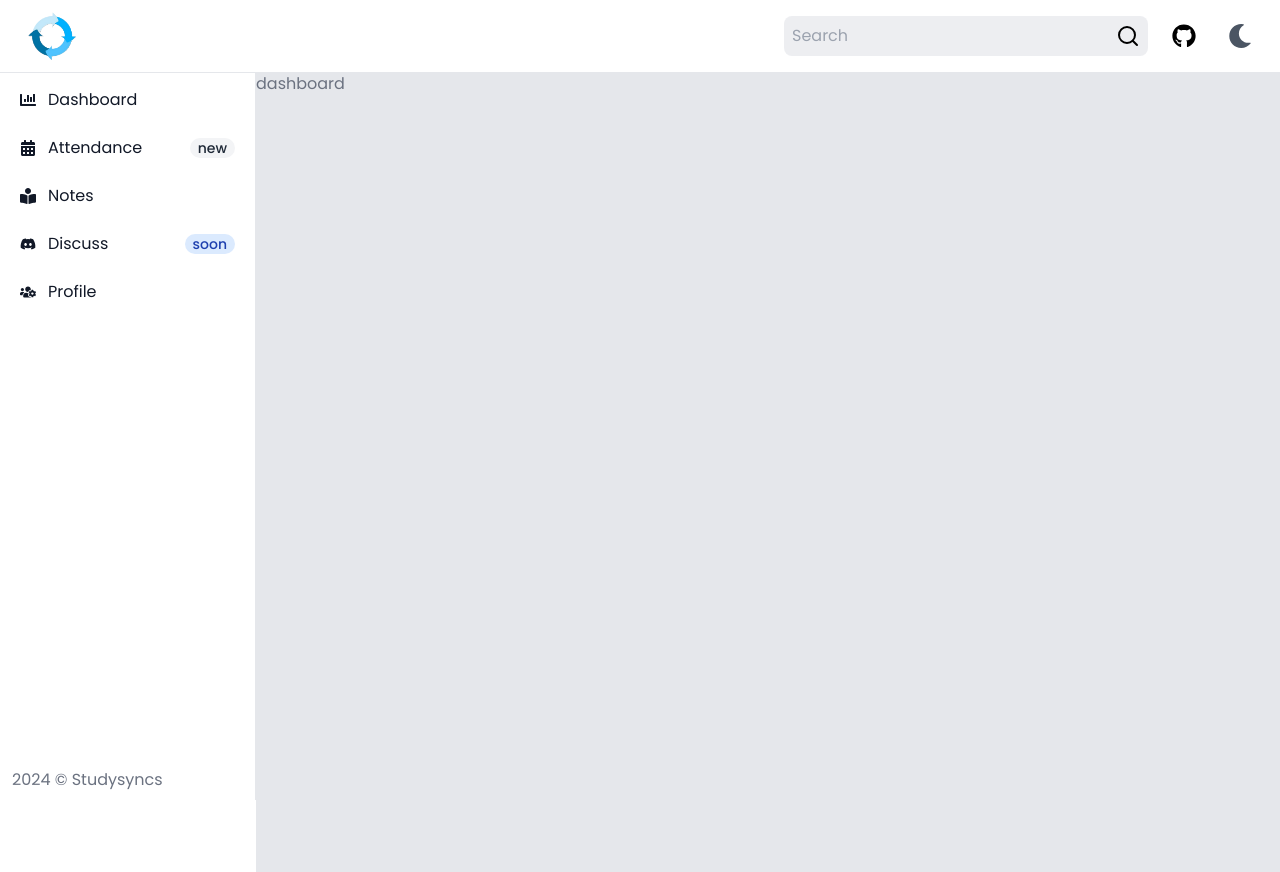
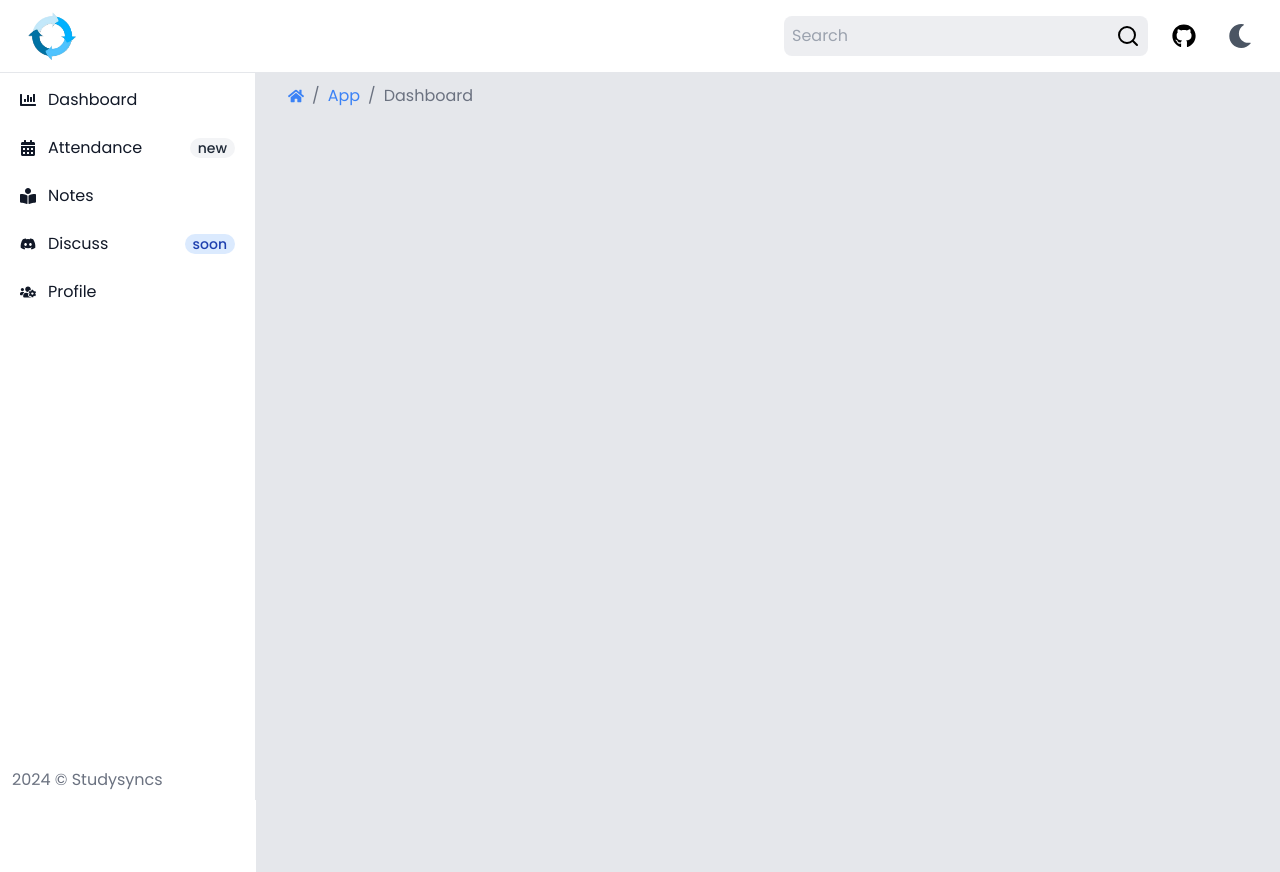
Before and after one commit to Vasudevshetty/studysyncs-v2, a React (Vite) app in the folder client/: page /app/dashboard in a window 1280 px wide. Built offline with nearby package versions, Linux system fonts and the light colour scheme.

Commit message:
Completed designing breadcrumbs and the page not found page for now, Should start with the dashboard by today.

```diff
--- /dev/null
+++ b/client/src/components/App/Breadcrumb.jsx
@@ -0,0 +1,36 @@
+import { FaHome } from "react-icons/fa";
+import { Link, useLocation } from "react-router-dom";
+
+function Breadcrumb() {
+  const location = useLocation();
+  const paths = location.pathname.split("/").filter((path) => path);
+
+  return (
+    <nav className="pl-8 py-3 w-full">
+      <ol className="flex items-center">
+        <li>
+          <Link to="/" className="text-blue-500">
+            <FaHome />
+          </Link>
+        </li>
+        {paths.map((path, index) => {
+          const to = `/${paths.slice(0, index + 1).join("/")}`;
+          return (
+            <li key={index}>
+              <span className="mx-2">/</span>
+              {index == paths.length - 1 ? (
+                <span className="capitalize">{path}</span>
+              ) : (
+                <Link to={to} className="text-blue-500 capitalize">
+                  {path}
+                </Link>
+              )}
+            </li>
+          );
+        })}
+      </ol>
+    </nav>
+  );
+}
+
+export default Breadcrumb;
--- a/client/src/components/App/Dashboard.jsx
+++ b/client/src/components/App/Dashboard.jsx
@@ -1,5 +1,5 @@
 function Dashboard() {
-  return <div>dashboard</div>;
+  return <section></section>;
 }
 
 export default Dashboard;
--- a/client/src/components/App/Navbar.jsx
+++ b/client/src/components/App/Navbar.jsx
@@ -17,7 +17,7 @@ function Navbar({ toggleSidebar }) {
           <HiOutlineMenuAlt2 className="text-2xl" />
         </button>
         <Link to="/app/dashboard" className="focus:outline-none">
-          <img src="/syncs.png" alt="logo" className="h-12 w-fit ml-2" />
+          <img src="/syncs.png" alt="logo" className="h-12 w-fit ml-2 max-sm:h-10" />
         </Link>
       </div>
       <div className="flex items-center gap-1 sm:gap-3">
--- a/client/src/pages/AppLayout.jsx
+++ b/client/src/pages/AppLayout.jsx
@@ -1,3 +1,4 @@
+import Breadcrumb from "@/components/App/Breadcrumb";
 import Navbar from "@/components/App/Navbar";
 import Sidebar from "@/components/App/Sidebar";
 import { useState } from "react";
@@ -14,6 +15,7 @@ function AppLayout() {
         setIsSidebarOpen={setIsSidebarOpen}
       />
       <main className="mt-[4.5rem] h-full sm:ml-64 text-gray-500 translate-all duration-300 dark:bg-gray-800 bg-gray-200">
+        <Breadcrumb />
         <Outlet />
       </main>
     </main>
--- a/client/src/pages/PageNotFound.jsx
+++ b/client/src/pages/PageNotFound.jsx
@@ -1,9 +1,28 @@
+import { Link } from "react-router-dom";
+
 function PageNotFound() {
-    return (
-        <div>
-            Page Not Found.
-        </div>
-    )
+  return (
+    <div className="h-screen flex items-center text-5xl flex-col justify-center gap-5">
+      <img src="/logo.png" alt="logo" className="h-15 w-15" />
+      <div className="flex items-center justify-center flex-col gap-3">
+        <p className="text-red-500 font-semibold text-2xl sm:text-5xl">
+          Page Not Found 404 🕸️.
+        </p>
+        <p className="text-xl sm:text-2xl">
+          Redirect to{" "}
+          <Link to="/" className="underline text-blue-500">
+            Home
+          </Link>
+        </p>
+        <p className="text-xl sm:text-2xl">
+          Already a user!{" "}
+          <Link to="/login" className="underline text-blue-500">
+            Login
+          </Link>
+        </p>
+      </div>
+    </div>
+  );
 }
 
-export default PageNotFound
+export default PageNotFound;
```
